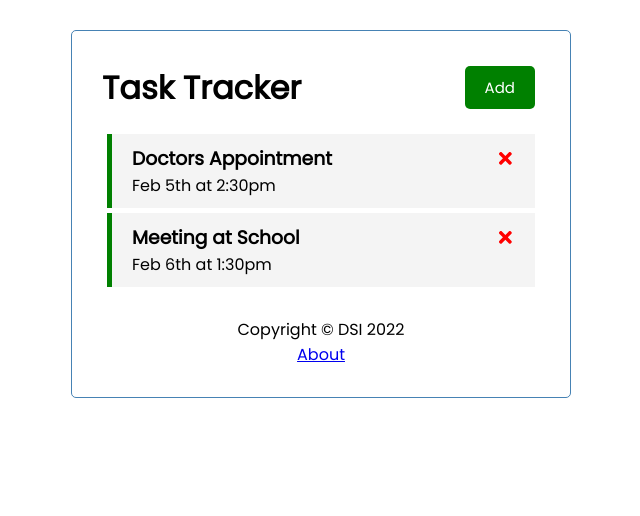
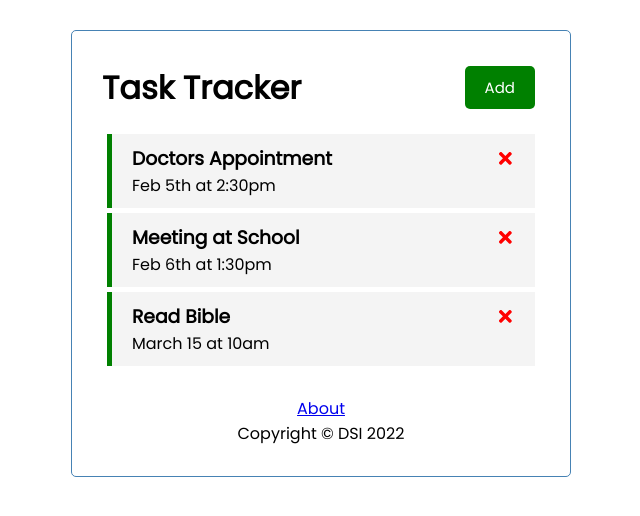
Before and after one commit to X-DSI/react-task-tracker, a React (Create React App) app: page / in a window 1280 px wide. Shown: the top 516 px of the page, without its empty margins (319-959 px from the left). Built offline with nearby package versions, Linux system fonts and the light colour scheme; data requests are answered from the project's data file.

Commit message:
Sudo Server Working

```diff
--- a/db.json
+++ b/db.json
@@ -11,6 +11,12 @@
       "text": "Meeting at School",
       "day": "Feb 6th at 1:30pm",
       "reminder": true
+    },
+    {
+      "text": "Read Bible",
+      "day": "March 15 at 10am",
+      "reminder": true,
+      "id": 3
     }
   ]
 }
--- a/package.json
+++ b/package.json
@@ -6,6 +6,7 @@
     "@testing-library/jest-dom": "^5.16.2",
     "@testing-library/react": "^12.1.4",
     "@testing-library/user-event": "^13.5.0",
+    "json-server": "^0.17.0",
     "react": "^17.0.2",
     "react-dom": "^17.0.2",
     "react-icons": "^4.3.1",
--- a/src/components/Footer.js
+++ b/src/components/Footer.js
@@ -3,8 +3,8 @@ import { Link } from 'react-router-dom'
 const Footer = () => {
   return (
     <footer>
+      <Link to='/about'>About</Link>
       <p>Copyright &copy; DSI 2022</p>
-      <Link to='/about'>About</Link>
     </footer>
   )
 }
```
Also changed, not shown: 1 other file (tests, documents, lock files or other folders). Lines whose indentation alone changed are shown as unchanged.
